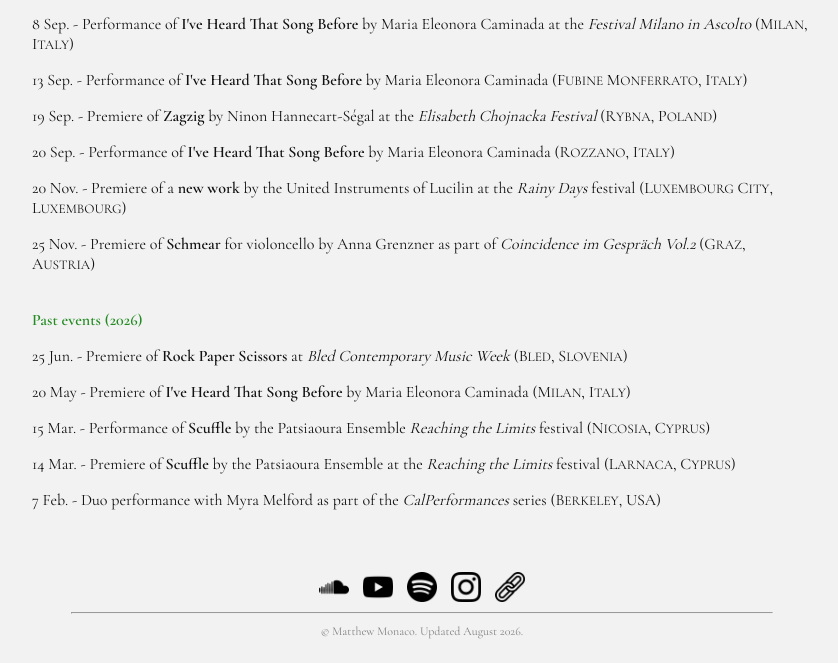
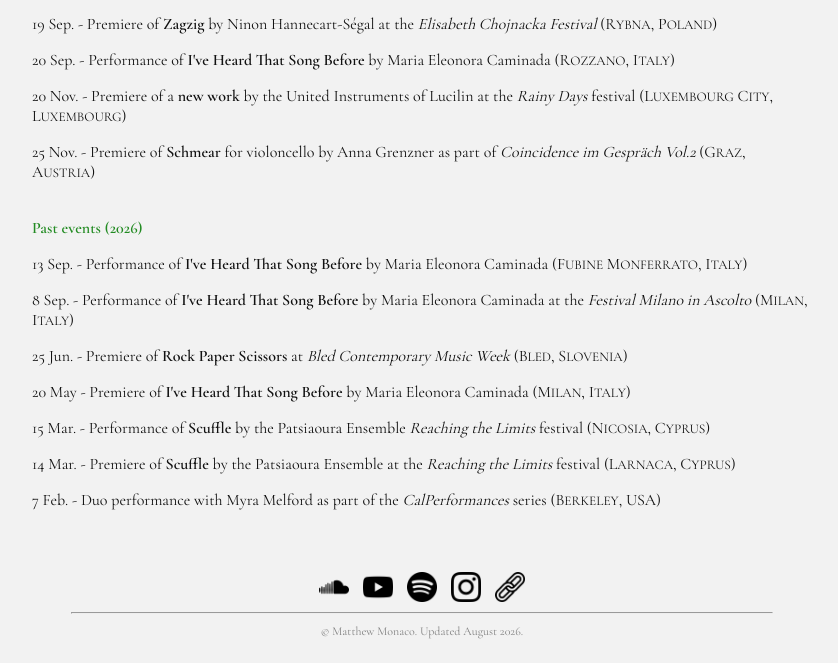
Before and after one commit to matthew-monaco/matthew-monaco.github.io, a Jekyll site: the page built from index.md, in a window 1280 px wide. Shown: the part 503-1166 px from the top of the page, without its empty margins (218-1056 px from the left). Built offline with Jekyll 4.4.1, drawn with Linux system fonts in a browser that asks for light colours; part of the change alters nothing that is shown.

```diff
--- a/index.md
+++ b/index.md
@@ -83,8 +83,6 @@ positionPopups();
 
 <span class="green-bold">Upcoming events</span>
 
-<p>8 Sep. - Performance of <strong>I've Heard That Song Before</strong> by Maria Eleonora Caminada at the <em>Festival Milano in Ascolto</em> (M<small>ILAN</small>, I<small>TALY</small>)</p>
-<p>13 Sep. - Performance of <strong>I've Heard That Song Before</strong> by Maria Eleonora Caminada (F<small>UBINE</small> M<small>ONFERRATO</small>, I<small>TALY</small>)</p>
 <p>19 Sep. -  Premiere of <strong>Zagzig</strong> by Ninon Hannecart-Ségal at the <em>Elisabeth Chojnacka Festival</em> (R<small>YBNA</small>, P<small>OLAND</small>)</p>
 <p>20 Sep. - Performance of <strong>I've Heard That Song Before</strong> by Maria Eleonora Caminada (R<small>OZZANO</small>, I<small>TALY</small>)</p>
 <p>20 Nov. - Premiere of a <strong>new work</strong> by the United Instruments of Lucilin at the <em>Rainy Days</em> festival (L<small>UXEMBOURG</small> C<small>ITY</small>, L<small>UXEMBOURG</small>)</p>
@@ -93,6 +91,8 @@ positionPopups();
 <br>
 <span class="green-bold">Past events (2026)</span>
 
+<p>13 Sep. - Performance of <strong>I've Heard That Song Before</strong> by Maria Eleonora Caminada (F<small>UBINE</small> M<small>ONFERRATO</small>, I<small>TALY</small>)</p>
+<p>8 Sep. - Performance of <strong>I've Heard That Song Before</strong> by Maria Eleonora Caminada at the <em>Festival Milano in Ascolto</em> (M<small>ILAN</small>, I<small>TALY</small>)</p>
 <p>25 Jun. - Premiere of <strong>Rock Paper Scissors</strong> at <em>Bled Contemporary Music Week</em> (B<small>LED</small>, S<small>LOVENIA</small>)</p>
 <p>20 May - Premiere of <strong>I've Heard That Song Before</strong> by Maria Eleonora Caminada (M<small>ILAN</small>, I<small>TALY</small>)</p>
 <p>15 Mar. - Performance of <strong>Scuffle</strong> by the Patsiaoura Ensemble <em>Reaching the Limits</em> festival (N<small>ICOSIA</small>, C<small>YPRUS</small>)</p>
```
